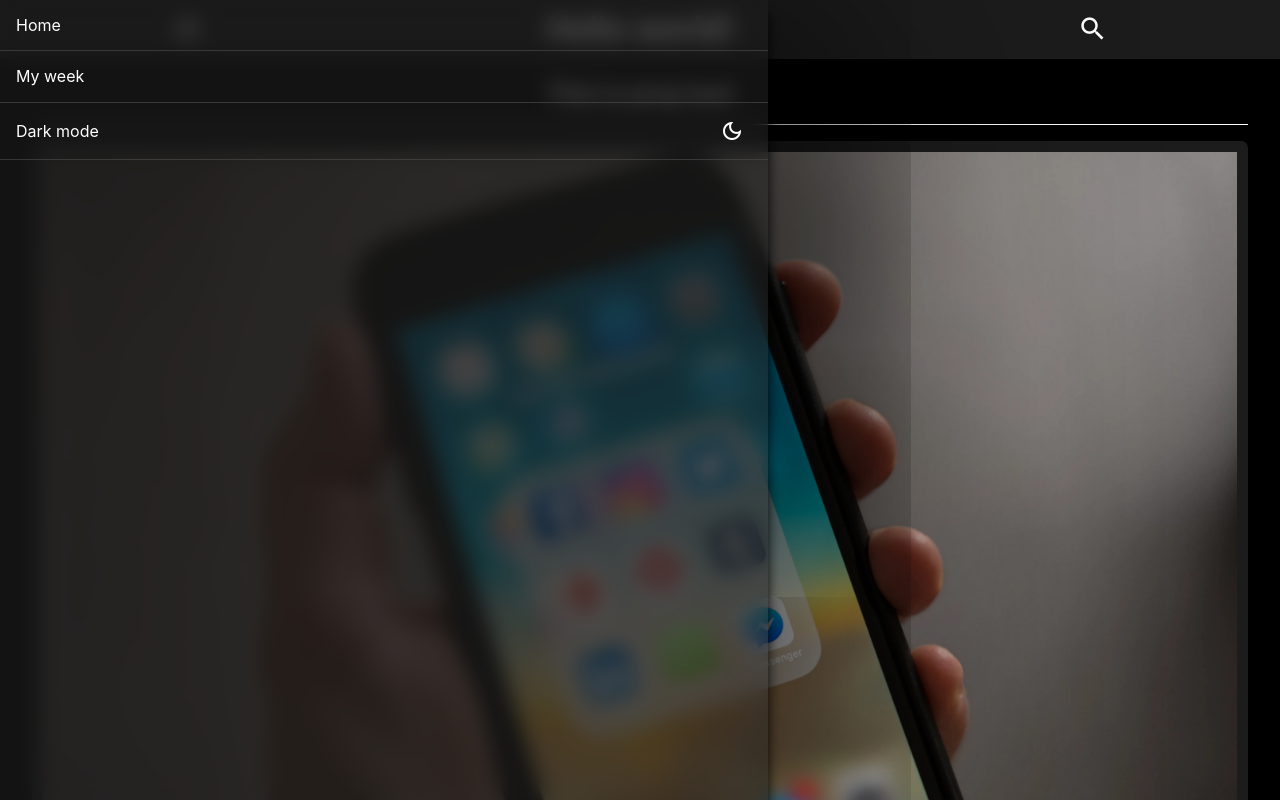
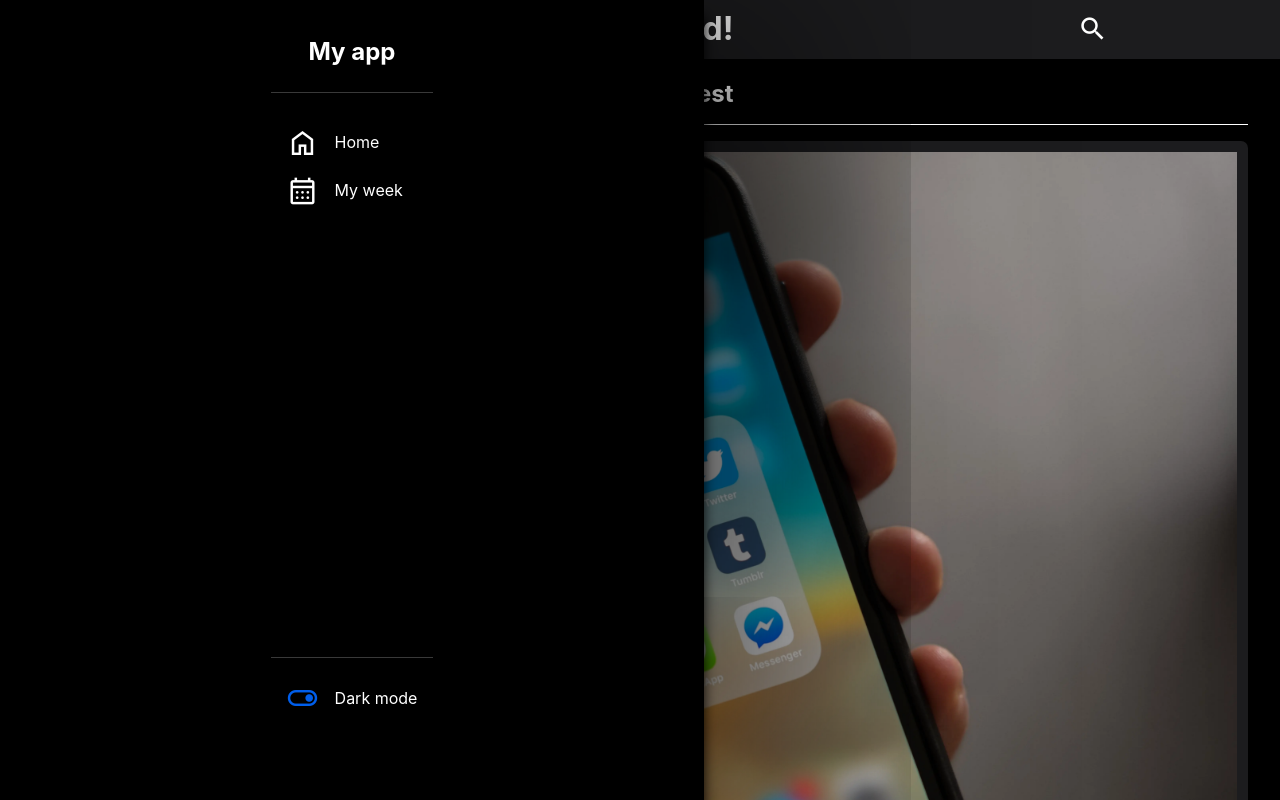
Before and after one commit to Pablo6152/paymentCalc, a React (Create React App) app: page / in a window 1280 px wide. Both pictures are taken after a click on the element "menu". Shown: the top 800 px of the page. Built offline with nearby package versions, Linux system fonts and the light colour scheme.

Commit message:
Fixed dark mode bug

```diff
--- a/src/App.css
+++ b/src/App.css
@@ -1,8 +1,7 @@
 :root{
   --primary-color: #000000;
-  --secondary-color: rgba(28,28,29,255);
+  --secondary-color: #1c1c1e;
   --tertiary-color: rgba(28,28,30,255);
-  --blur-color: rgba(26, 26, 26, 0.744);
   --text-color: #fff;
 }
 
@@ -166,45 +165,106 @@ ul{
 
 /* Sidebar*/
 .sidebar-container{
-  display: flex;
-  flex-direction: column;
+  display: grid;
 
-  /* padding: 1em 0; */
-  padding-right: 0;
+  grid-template-areas: "."
+                       "t"
+                       "."
+                       "p"
+                       "."
+                       "."
+                       "."
+                       "."
+                       "."
+                       "."
+                       "."
+                       "."
+                       "."
+                       "."
+                       "."
+                       "."
+                       "."
+                       "."
+                       "."
+                       "."
+                       "s"
+                       "."
+                       ".";
 
-  backdrop-filter: blur(10px);
-  background-color: var(--blur-color);
+    justify-content: center;
+
+
+  background-color: var(--primary-color);
   color: var(--text-color);
 
   position: fixed;
   left: 0;
 
-  height: 100%;
-  width: 60%;
+  height: 100vh;
+  max-height: 100vh;
+  width: 55%;
 
   box-shadow: 90px 30px 300px rgba(0,0,0,0.90), 0 15px 12px rgba(0,0,0,0.92);
 
 
 }
+.sidebar-title{
+  grid-area: t;
+}
+.pages-container{
+  grid-area: p;
+}
+
+.settings-container{
+  grid-area: s;
+
+  border-top: 1px rgba(158, 158, 158, 0.36) solid;
+
+  padding-top: 1em;
+}
+
+.sidebar-title{
+  width: 100%;
+  text-align: center;
+
+  border-bottom: 1px rgba(158, 158, 158, 0.36) solid;
+  margin-top: .5em;
+}
 
 .sidebar-item{
-  padding: 1em 0; /* Might cause unintended click while on mobile */
   display: flex;
-  justify-content: space-between;
+
+  margin: 0 auto;
+
+  padding: .5em 1em;
+
+  border-radius: 14px;
+
+
+  color: var(--text-color);
+
   align-items: center;
+  cursor: pointer;
 
-  width: 100%;
-  border-bottom: 1px rgba(75, 75, 75, 0.644) solid;
 }
+
+.sidebar-item:hover{
+  background-color: var(--secondary-color);
+}
+
 .sidebar-item-name{
-  padding-left: 1em;
+  font-size: 1rem;
   color: var(--text-color);
 }
 
 .sidebar-item > span {
-  padding-right: 1em;
+  padding-right: .5em;
+  font-size: 2rem;
 }
 
+.sidebar-global-item-propeties{
+  width: 100%;
+}
 
 .sidebar-bg{
 
@@ -218,3 +278,7 @@ ul{
   width: 100%;
 
 }
+
+.theme-toggle-on{
+  color: rgba(0, 102, 255, 0.92);
+}
--- a/src/App.js
+++ b/src/App.js
@@ -11,8 +11,21 @@ import Main from './components/Main/Main';
 function App() {
   const [showSearchBar, setShowSearchBar] = React.useState(false)
   const [showSideBar, setShowSideBar] = React.useState(false)
+  const [darkMode, setDarkMode] = React.useState(Number(localStorage.getItem("darkmode")))
 
-  loadTheme()
+  React.useEffect(x => {
+    loadTheme(darkMode)
+    // console.log("Effect Ran")
+  },[darkMode])
+
+  function handleThemeChange(){
+    toggleTheme()
+    setDarkMode(darkMode === 1 ? 0 : 1)
+  }
+
+  // console.log(`Local Storage ${localStorage.getItem("darkmode")}`)
+  // console.log(`React state ${darkMode}`)
+
 
   function searchBarToggle(){
     setShowSearchBar(!showSearchBar)
@@ -25,12 +38,13 @@ function App() {
   }
 
 
+
   return (
     <div className="App">
 
       {showSearchBar === true ? <SearchBar searchBarToggle={searchBarToggle}/> : <Navbar sideMenuToggle={sideMenuToggle} searchBarToggle={searchBarToggle}/>}
 
-      {showSideBar ? <SideBar sideMenuToggle={sideMenuToggle} toggleTheme={toggleTheme}/> : ""}
+      {showSideBar ? <SideBar sideMenuToggle={sideMenuToggle} handleThemeChange={handleThemeChange}/> : ""}
 
 
       <Main />
--- a/src/components/SideBar/SideBar.jsx
+++ b/src/components/SideBar/SideBar.jsx
@@ -2,23 +2,31 @@
 export default function SideBar(props){
 
     return (
-
         <>
             <div className="sidebar-bg" onClick={props.sideMenuToggle}></div>
 
             <div className="sidebar-container">
+
+                    <h2 className="sidebar-title">My app</h2>
+
+                    <div className="pages-container sidebar-global-item-propeties">
                         <div className="sidebar-item">
+                            <span className="material-symbols-outlined">home</span>
                             <p className="sidebar-item-name">Home</p>
                         </div>
                         <div className="sidebar-item">
+                            <span className="material-symbols-outlined">calendar_month</span>
                             <p className="sidebar-item-name">My week</p>
                         </div>
-                <div className="sidebar-item dark-mode" onClick={props.toggleTheme}>
+                    </div>
+
+                    <div className="settings-container sidebar-global-item-propeties">
+                        <div className="sidebar-item dark-mode" onClick={props.handleThemeChange}>
+                            <span className="material-symbols-outlined theme-toggle-on">toggle_on</span>
                             <p className="sidebar-item-name">Dark mode</p>
-                    <span className="material-symbols-outlined">
-                        dark_mode
-                    </span>
                         </div>
+                    </div>
+
             </div>
         </>
     )
--- a/src/theme.js
+++ b/src/theme.js
@@ -3,8 +3,8 @@ const head = document.getElementById("head")
 const themeBtn = document.getElementById("toggle-theme")
 
 // When page loads
-function loadTheme(){
-    if (JSON.parse(darkmode)){
+function loadTheme(darkState){
+    if (JSON.parse(darkState)){
         getTheme(1)
     }
 }
@@ -14,11 +14,9 @@ function getTheme(theme) {
     let root = document.documentElement;
     if (theme === 0) {
         // Black
-        root.style.setProperty('--primary-color', '#1c1c1e');
-        root.style.setProperty('--secondary-color', '#000000');
+        root.style.setProperty('--primary-color', '#000000');
+        root.style.setProperty('--secondary-color', '#1c1c1e');
         root.style.setProperty('--tertiary-color','rgba(28,28,30,255)')
-        root.style.setProperty('--blur-color','rgba(75, 75, 75, 0.644)')
-
         root.style.setProperty('--text-color', '#ffffff');
         root.style.setProperty('--primary-accent-color', '#0b84fe');
         root.style.setProperty('--secondary-accent-color', '#2ed158');
@@ -30,8 +28,6 @@ function getTheme(theme) {
         root.style.setProperty('--primary-color', '#ffffff');
         root.style.setProperty('--secondary-color', '#f0f0f0');
         root.style.setProperty('--tertiary-color','rgba(227,227,232,255)')
-        root.style.setProperty('--blur-color','rgba(226, 226, 226, 0.744)')
-
         root.style.setProperty('--text-color', '#000000');
         root.style.setProperty('--primary-accent-color', '#007aff');
         root.style.setProperty('--secondary-accent-color', '#35c759');
```
Lines whose indentation alone changed are shown as unchanged.
